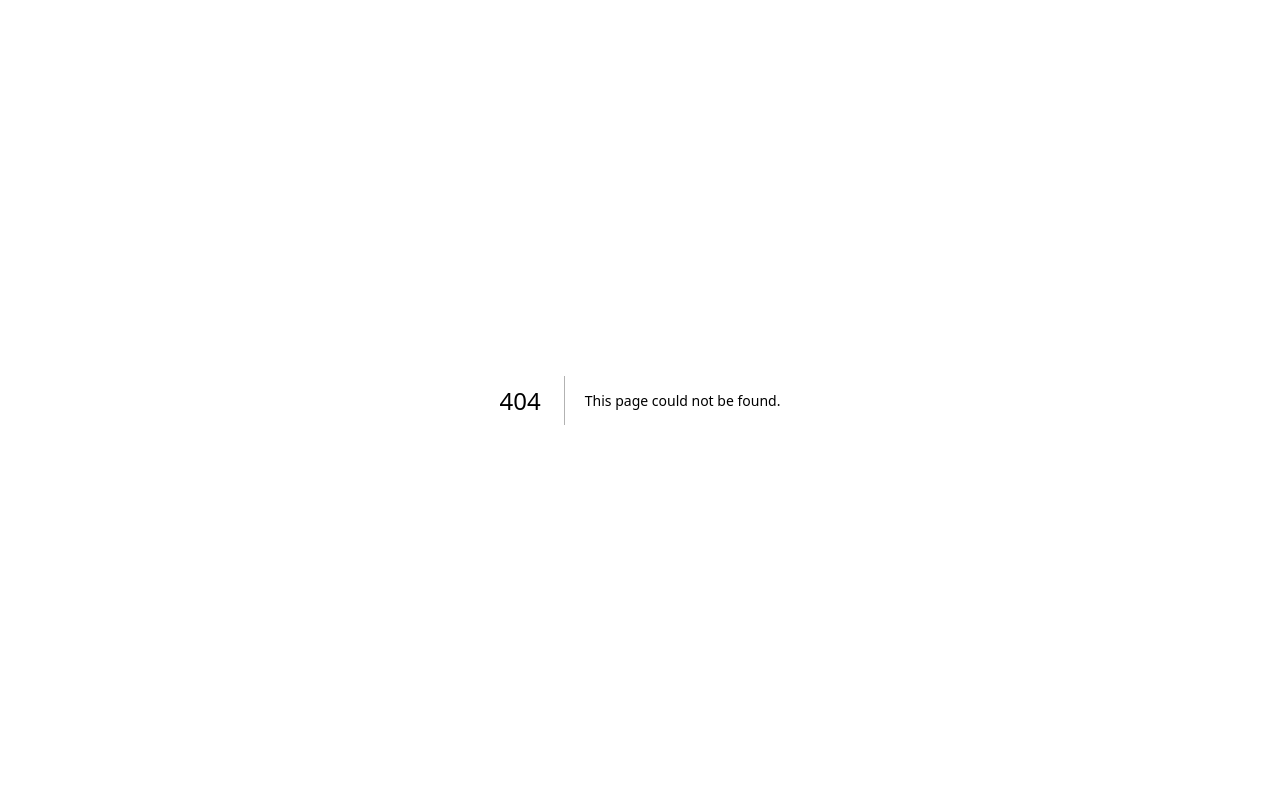
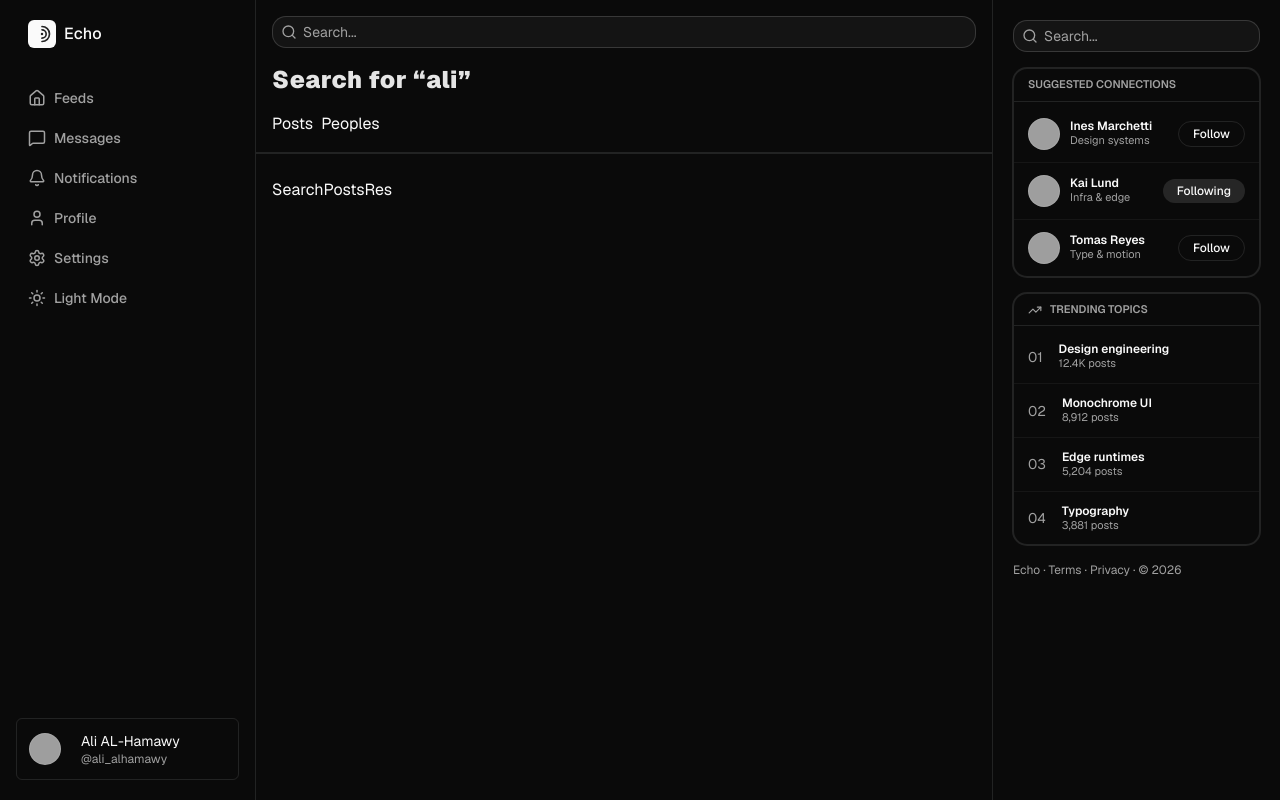
Before and after one commit to AliALHamawy/echo, a Next.js app: page /search in a window 1280 px wide. Before the commit this address had no page. Built offline with nearby package versions, Linux system fonts and the light colour scheme; grey boxes are pictures that could not be loaded.

Commit message:
create the search page put still not ended

```diff
--- /dev/null
+++ b/app/(main)/mobileSearch/page.tsx
@@ -0,0 +1,25 @@
+"use client"
+
+import { useState } from "react"
+import { SearchBar } from "@/components/myComponents/SearchBar"
+import SearchRes from "@/components/myComponents/SearchRes"
+import SearchTopics from "@/components/myComponents/SearchTopics"
+
+const page = () => {
+    const [search, setSearch] = useState<string>("")
+    return (
+        <>
+            <div className="flex flex-col w-full min-h-screen items-start justify-start p-2 gap-3">
+                <SearchBar
+                            out={false}
+                            value={search}
+                            onChange={(e) => setSearch(e.target.value)}
+                        />
+                        {search.trim().length === 0 ? <SearchTopics /> : <SearchRes />}
+
+            </div>
+        </>
+    )
+}
+
+export default page
--- /dev/null
+++ b/app/(main)/search/page.tsx
@@ -0,0 +1,28 @@
+"use client"
+import { SearchBar } from "@/components/myComponents/SearchBar"
+import SearchPostsRes from "@/components/myComponents/SearchPostsRes"
+import SearchRes from "@/components/myComponents/SearchRes"
+import { useState } from "react"
+
+const page = () => {
+    const [res, setRes] = useState<"people" | "post">("post")
+    return (
+        <>
+            <div className="flex flex-col w-full justify-start items-center min-h-screen gap-4">
+                <div className="flex flex-col w-full items-ctart gap-4 p-4 border-b-2 border-border">
+                <SearchBar out={true} />
+                <h1 className="text-2xl text-primary font-black tracking-wide">Search for “ali”</h1>
+                <div className="flex w-full gap-2 items-center justify-start">
+                    <span onClick={() => setRes("post")}>Posts</span>
+                    <span onClick={() => setRes("people")}>Peoples</span>
+                </div>
+                </div>
+                <div className="flex flex-col w-full items-senter justify-start p-4 py-2">
+                    {res === "people" ? <SearchRes /> : <SearchPostsRes />}
+                </div>
+            </div>
+        </>
+    )
+}
+
+export default page
--- a/components/myComponents/LayoutHeader.tsx
+++ b/components/myComponents/LayoutHeader.tsx
@@ -2,6 +2,8 @@
 
 import { usePathname } from "next/navigation";
 import Logo from "@/components/myComponents/Logo";
+import Link from "next/link";
+import { Search } from "lucide-react";
 
 const pageTitles: Record<string, string> = {
     "/": "Feeds",
@@ -36,8 +38,9 @@ export default function LayoutHeader() {
                 </h1>
             )}
             {showMobileHeader && (
-                <h1 className="border-b h-15 shrink-0 sm:hidden flex items-center pl-5">
+                <h1 className="border-b h-15 shrink-0 sm:hidden flex items-center px-5 justify-between w-full">
                     <Logo myClassName="flex" />
+                    <Link href="/mobileSearch" className=""><Search className="h-6 w-6 p-1 hover:bg-muted transition-all duration-300"/></Link>
                 </h1>
             )}
         </>
--- a/components/myComponents/RightSidebar.tsx
+++ b/components/myComponents/RightSidebar.tsx
@@ -8,7 +8,7 @@ import TrendingCard from "@/components/myComponents/TrendingCard";
 
 export default function RightSidebar() {
     const pathname = usePathname();
-    const isPage = pathname === "/" || pathname === "/profile";
+    const isPage = pathname === "/" || pathname === "/profile" || pathname === "/search";
 
     if (!isPage) return null;
 
--- /dev/null
+++ b/components/myComponents/SearchPostsRes.tsx
@@ -0,0 +1,9 @@
+import React from 'react'
+
+const SearchPostsRes = () => {
+  return (
+    <div>SearchPostsRes</div>
+  )
+}
+
+export default SearchPostsRes
--- a/components/myComponents/SearchRes.tsx
+++ b/components/myComponents/SearchRes.tsx
@@ -45,7 +45,7 @@ const SearchRes = () => {
             <div className="flex flex-col gap-3 w-full items-start">
                 {mockUsers.map((item) => (
                     <div key={item.id} className="flex items-center gap-2">
-                        <Avatar className="w-10 h-10">
+                        <Avatar className="w-13 h-13">
                             <AvatarImage src={item.avatar} alt={item.name} />
                             <AvatarFallback>{item.name.slice(0, 2)}</AvatarFallback>
                         </Avatar>
```
